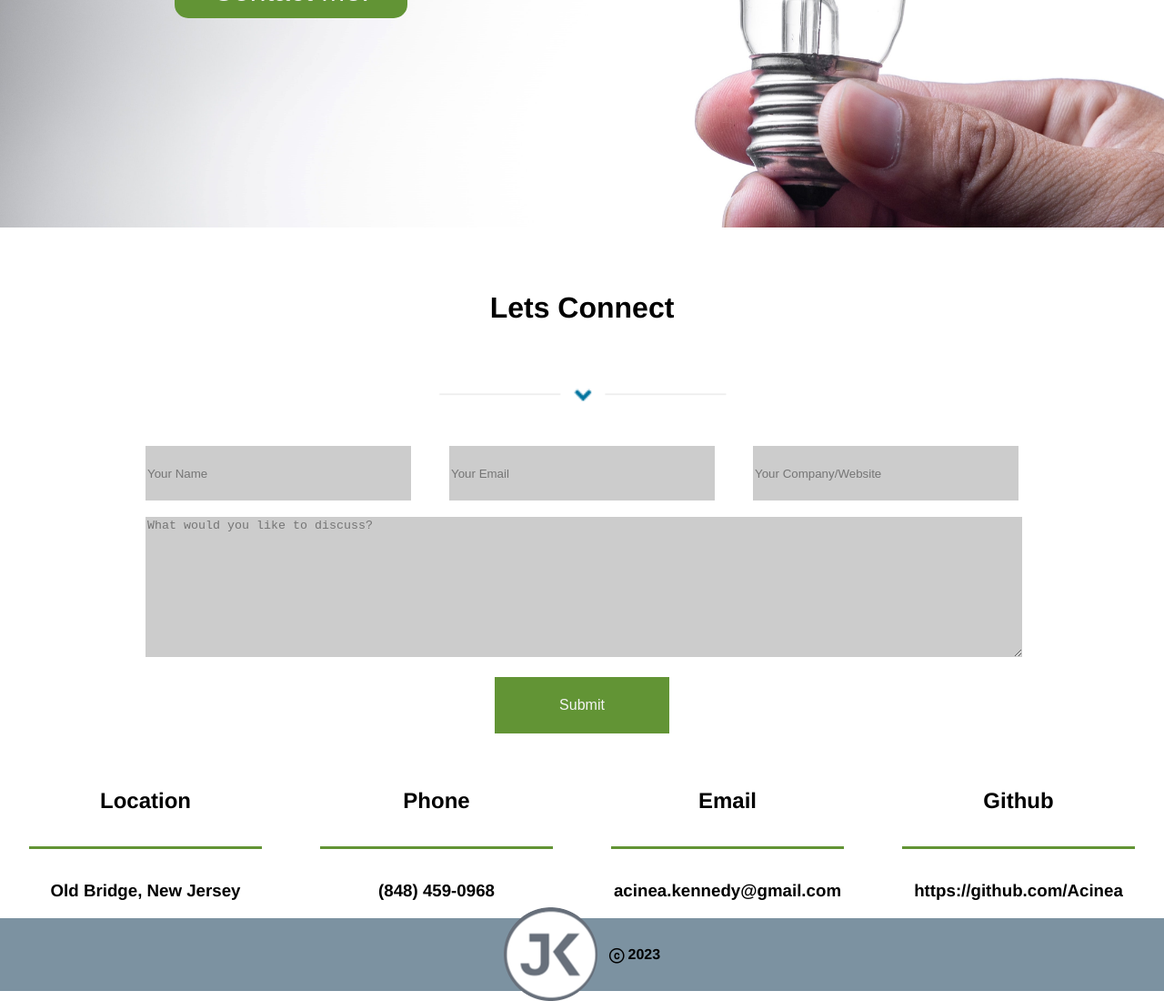
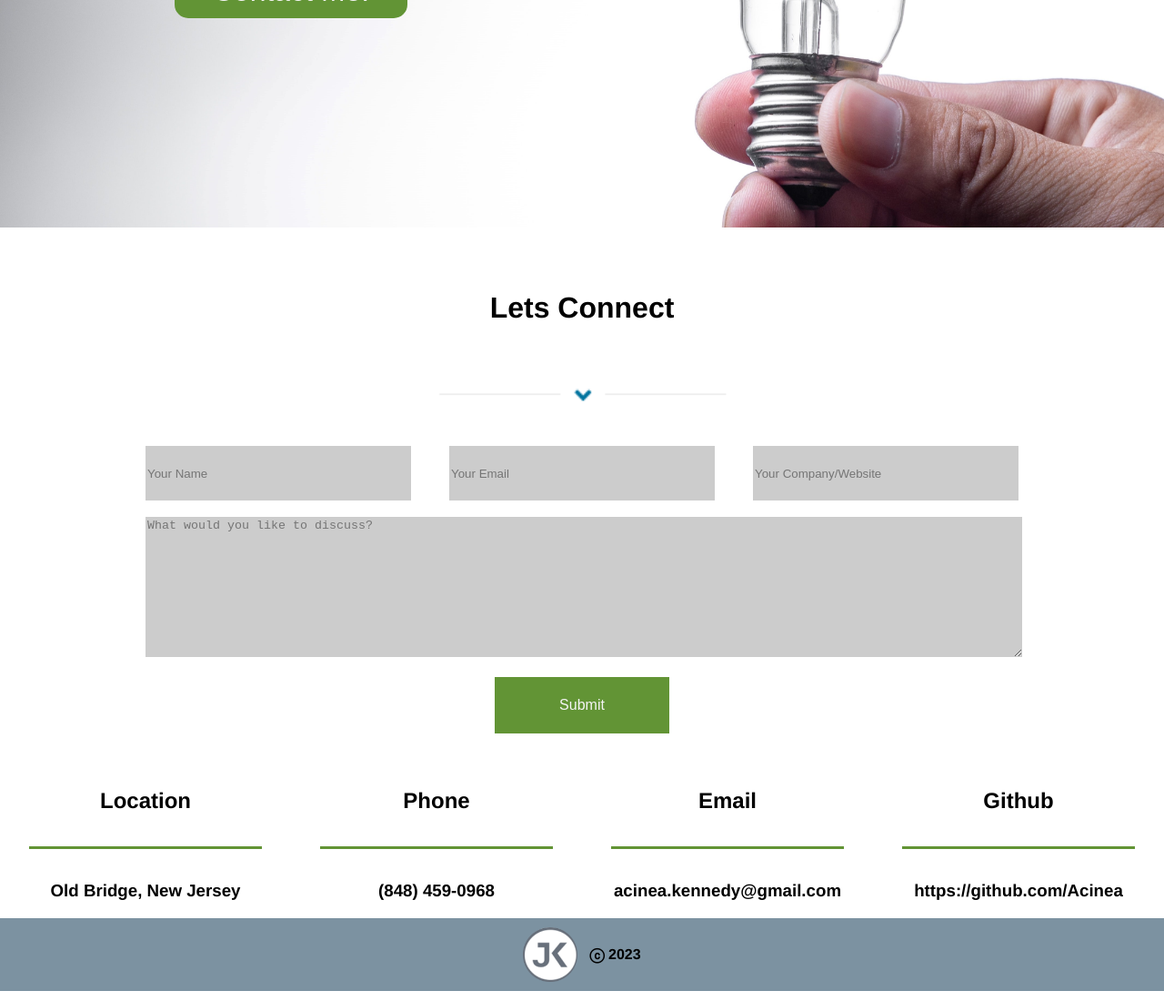
Before and after one commit to Acinea/portfolio-webapp, a React (Create React App) app: page /contact in a window 1280 px wide. Shown: the part 550-1650 px from the top of the page at 91% size. Built offline with nearby package versions, Linux system fonts and the light colour scheme.

Commit message:
Updated footer styles

```diff
--- a/src/components/Footer/footer.css
+++ b/src/components/Footer/footer.css
@@ -12,7 +12,7 @@
     column-gap: 1vw;
 }
 
-.footer-image {
+.footer-img {
     width: auto;
     height: 75%;
 }
--- a/src/components/Footer/footer.js
+++ b/src/components/Footer/footer.js
@@ -6,7 +6,7 @@ export function Footer() {
     return (
         <div className='footer-container'>
             <div className='footer-content'>
-                <img src={logo} className="footer-img"alt="personal logo"/>
+                <img src={logo} className="footer-img" alt="personal logo"/>
                 <h4>ⓒ 2023</h4>
             </div>
         </div>
```
